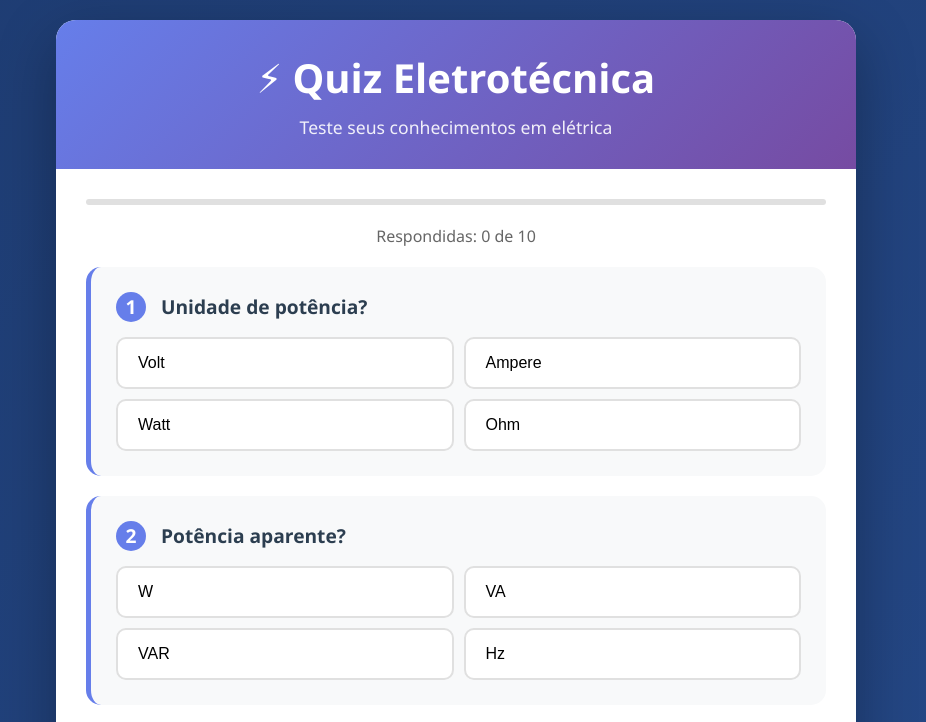
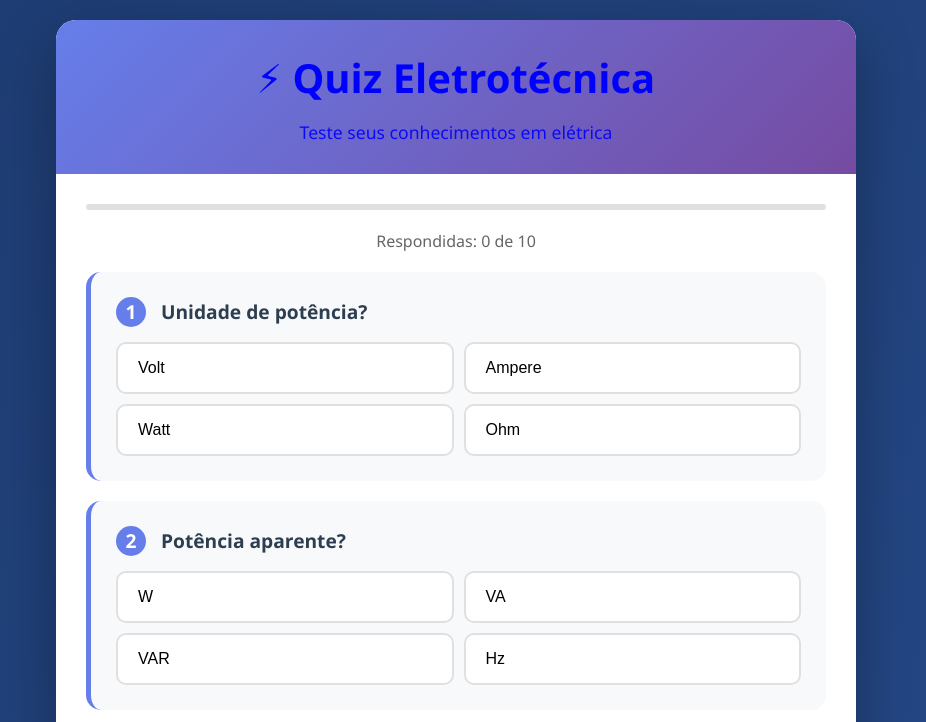
Before and after one commit to guigesaifarm/Questionario_java_react, a plain HTML site: page index.html in a window 1280 px wide. Shown: the top 722 px of the page, without its empty margins (184-1110 px from the left). Drawn offline with Linux system fonts and the light colour scheme.

Commit message:
Update index.html

```diff
--- a/index.html
+++ b/index.html
@@ -30,14 +30,14 @@
 
         .header {
             background: linear-gradient(135deg, #667eea 0%, #764ba2 100%);
-            color: white;
+            color: blue;
             padding: 30px;
             text-align: center;
         }
 
         .header h1 {
             font-size: 2.5rem;
-            margin-bottom: 10px;
+            margin-bottom: 15px;
         }
 
         .header p {
```
